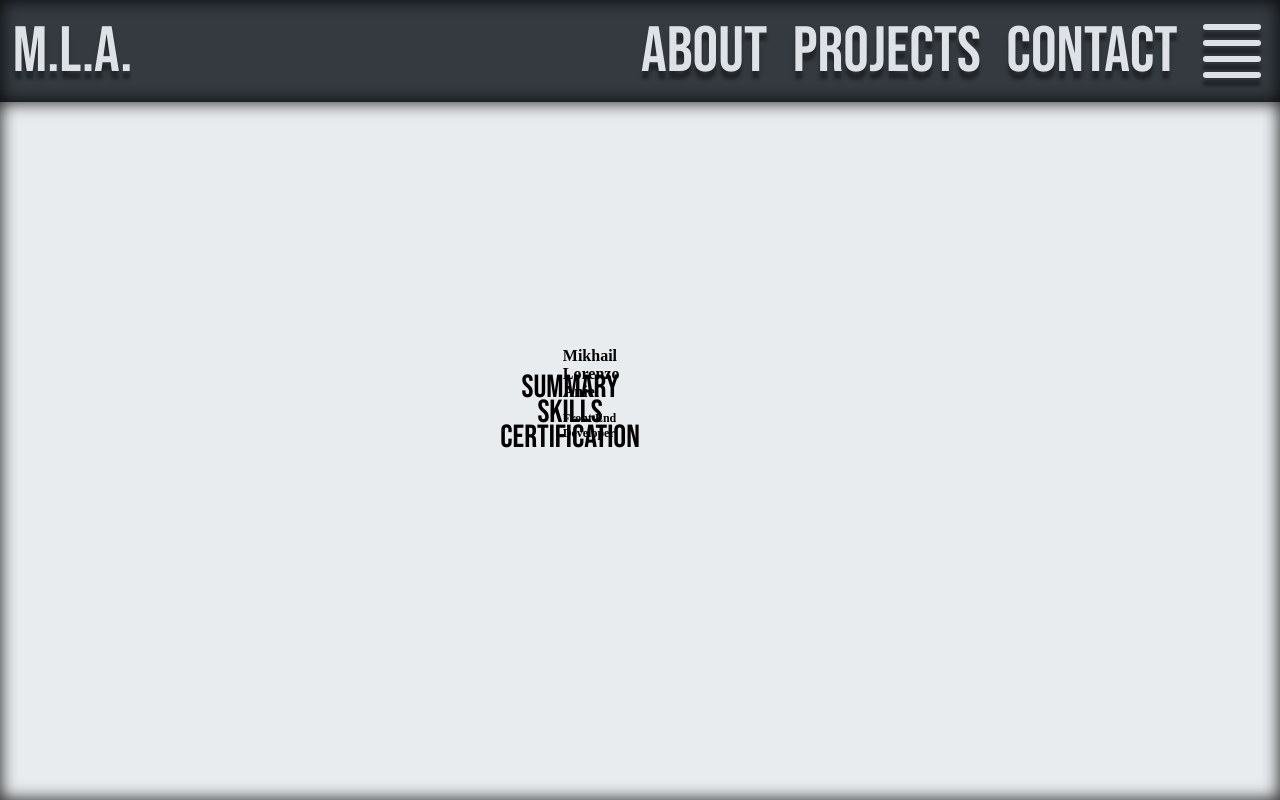
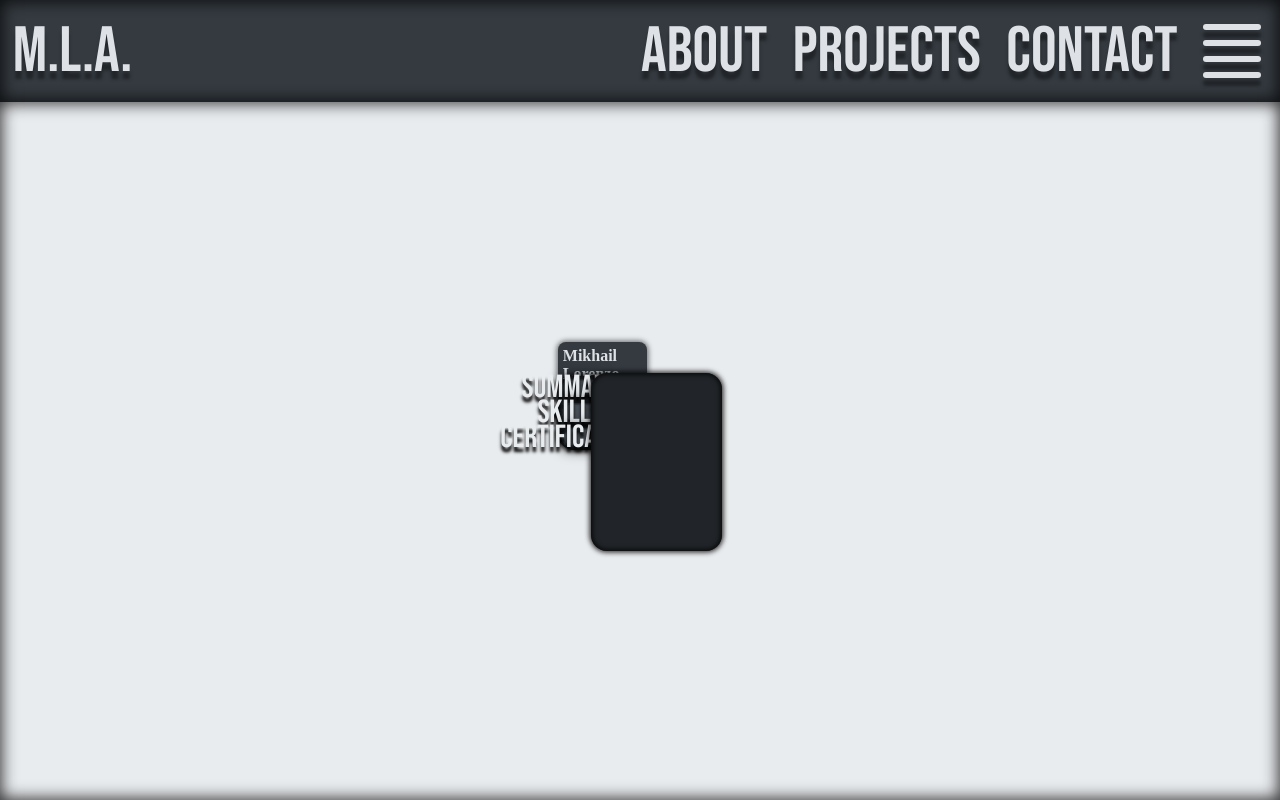
Before and after one commit to lorenzoaniel/portfolio-v3, a React (Create React App) app: page / in a window 1280 px wide. Built offline with nearby package versions, Linux system fonts and the light colour scheme.

Commit message:
added more color and shadow variables
added more color and shadow variables

```diff
--- a/src/Styles/GlobalStyleApp/GlobalStyleApp.js
+++ b/src/Styles/GlobalStyleApp/GlobalStyleApp.js
@@ -9,9 +9,32 @@ export const GlobalStyleApp = createGlobalStyle`
     --grey-navbar-items: rgba(222, 226, 230, 1);
     --darkgrey-navbar-hover: rgba(108, 117, 125, 1);
 
+    --lightgrey-outlet-font: rgba(248,249,250,1);
+    --darkgrey-outlet-bg: rgba(33,37,41,1);
+
+    --grey-outlet-maintitle: rgba(222, 226, 230, 1);
+    --grey-outlet-sectitle: rgba(233, 236, 239, 1);
+    --darkgrey-outlet-maintitle-container: rgba(52, 58, 64, 1);
+    --darkgrey-outlet-sectitle-container: rgba(73, 80, 87, 1);
+
+    --grey-outlet-submenuitem-title: rgba(233, 236, 239, 1);
+    --grey-outlet-submenuitem-bg: rgba(73,80,87,1);
+    --grey-outlet-submenu-bg: rgba(52, 58, 64, 1);
+
     /*SHADOWS*/
     --black-shadow-inset: 0 0 1rem 0.1rem rgba(0, 0, 0, 0.8) inset;
+    --black-shadow-outset: 0 0 0.3rem 0.1rem rgba(0, 0, 0, 0.5);
     --darkgrey-shadow-text-menuitems: 0 0.5rem 0.2rem rgba(33, 37, 41, 1);
+
+    --black-shadow-outletmain-outset: 0 0 0.3rem 0.1rem rgba(0, 0, 0, 0.8);
+    --black-shadow-outletmain-inset: 0 0 0.3rem 0.1rem rgba(0, 0, 0, 0.8) inset;
+
+    --black-shadow-outletmaintitle-outset: 0 0 0.3rem 0.1rem rgba(0, 0, 0, 0.5);
+
+    --darkgrey-shadow-submenu-menuitems: 0 0.3rem 0.2rem rgba(0, 0, 0, 1);
+
+    --darkgrey-shadow-submenu-menu-outset: 0 0 0.7rem 0.3rem rgba(0, 0, 0, 0.5);
+    --darkgrey-shadow-submenu-menu-inset: 0 0 0.1rem 0.1rem rgba(33, 37, 41, 1) inset;
 
 
     padding: 0;
```
